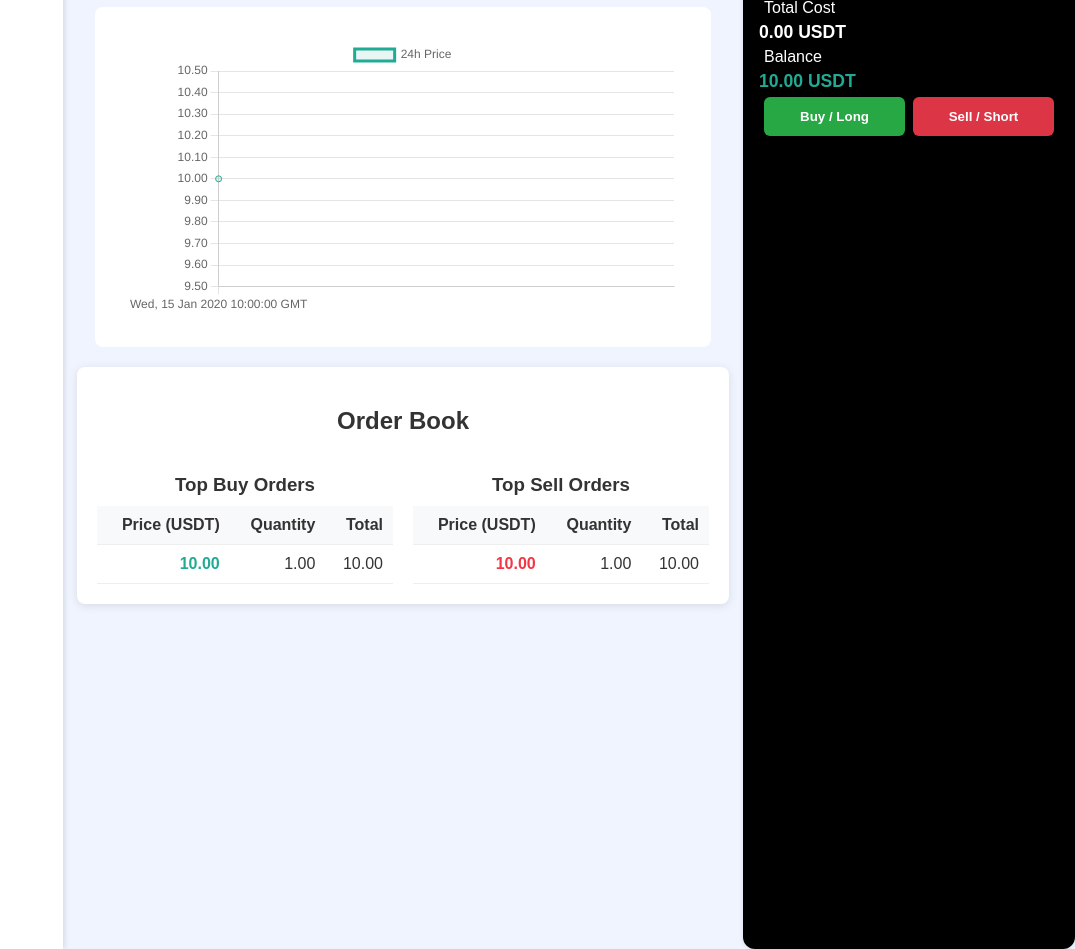
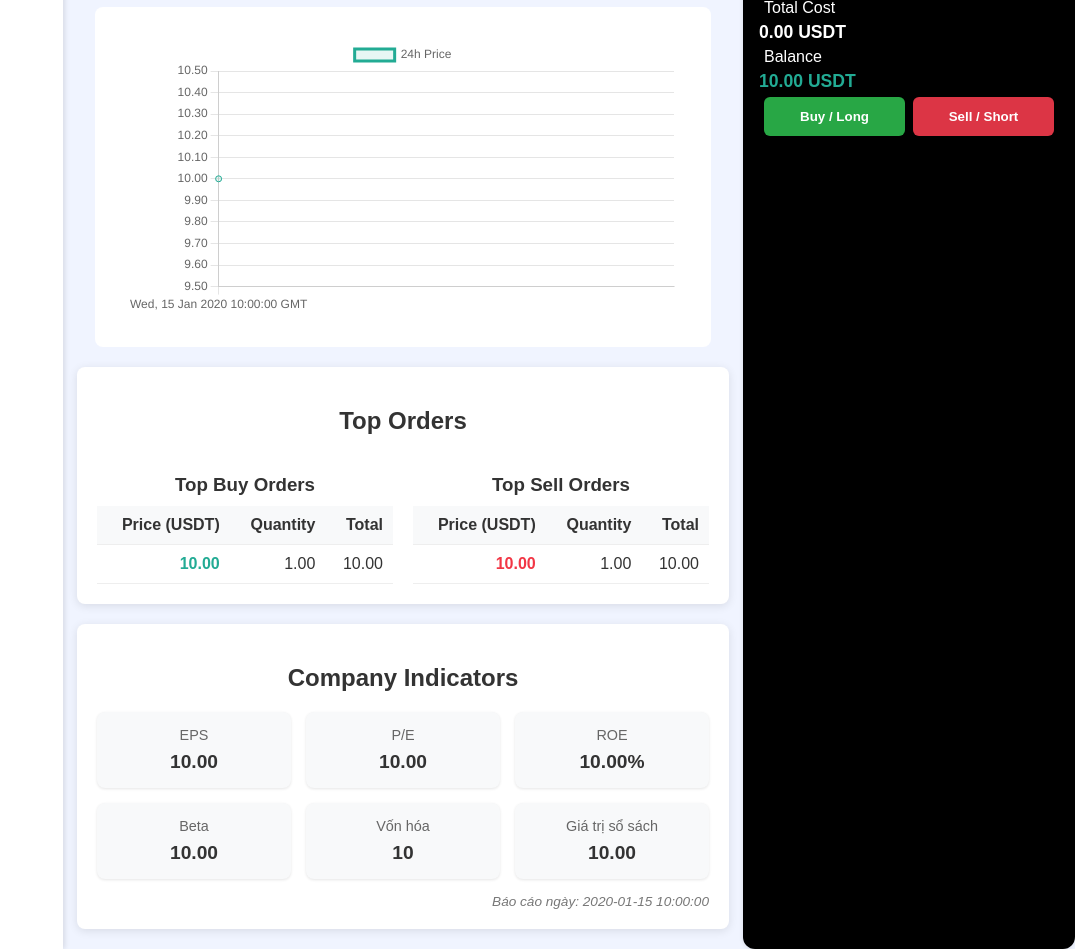
Before and after one commit to thanhdatnguyentk/UIT_PINANCE, a Flask app: page /stocks/1/order in a window 1280 px wide. Shown: the part 450-1399 px from the top of the page, without its empty margins (205-1280 px from the left). Run offline with Flask 3, Linux system fonts and the light colour scheme; the visitor is signed in with stand-in values (Sample User, id 1); a database or web service that is not in the repository returns one stand-in record (values such as "Sample title"); some libraries are stand-ins or nearby versions.

Commit message:
blablabla

```diff
--- a/main.py
+++ b/main.py
@@ -181,9 +181,6 @@ def watchlist():
 def deposit():
     if not session.get('user_id'):
         return redirect(url_for('login'))
-
-    flash('Tính năng hiện không khả dụng', 'error')
-    return redirect(url_for('dashboard'))
     conn = get_conn()
     cur = conn.cursor(cursor_factory=extras.DictCursor)
     # Lấy thông tin user cho dropdown
@@ -215,8 +212,6 @@ def withdraw():
     if not session.get('user_id'):
         return redirect(url_for('login'))
 
-    flash('Tính năng hiện không khả dụng', 'error')
-    return redirect(url_for('dashboard'))
     conn = get_conn()
     cur = conn.cursor(cursor_factory=extras.DictCursor)
     # Lấy thông tin user cho dropdown
@@ -434,6 +429,19 @@ def order_entry(stock_id):
     )
     company = cur.fetchone()
 
+    # Lấy thông tin công ty từ bảng company_indicators
+    cur.execute(
+        """
+        SELECT ci.*
+        FROM company_indicators ci
+        JOIN stocks s ON ci.company_id = s.company_id
+        WHERE s.stock_id = %s
+        ORDER BY ci.report_date DESC
+        LIMIT 1;
+        """, (stock_id,)
+    )
+    company_indicators = cur.fetchone()
+
     # Lấy thông tin giá tham chiếu, giá trần, giá sàn mới nhất
     cur.execute(
         """
@@ -581,8 +589,8 @@ def order_entry(stock_id):
                           company=company,
                           top_buy_orders=top_buy_orders,
                           top_sell_orders=top_sell_orders,
-                          price_info=price_info)
-
+                          price_info=price_info,
+                          company_indicators=company_indicators)
 
 @app.route('/transactions')
 def transactions():
--- a/templates/admin/admin_user_profits.html
+++ b/templates/admin/admin_user_profits.html
@@ -19,8 +19,8 @@
       {%- endmacro %}
       <th>{{ sort_link('user_id', 'ID') }}</th>
       <th>{{ sort_link('full_name', 'Họ Tên') }}</th>
-      <th>{{ sort_link('realized_pnl', 'Realized PnL') }}</th>
-      <th>{{ sort_link('total_assets', 'Total Assets') }}</th>
+      <th>{{ sort_link('realized_pnl', 'Lợi nhuận') }}</th>
+      <th>{{ sort_link('total_assets', 'Tổng giá trị tài sản') }}</th>
       <th>Hành động</th>
     </tr>
   </thead>
--- a/templates/order_entry.html
+++ b/templates/order_entry.html
@@ -8,6 +8,84 @@
     <link rel="stylesheet" href="{{ url_for('static', filename='css/style.css') }}" />
     <script src="https://cdn.jsdelivr.net/npm/chart.js"></script>
     <style>
+        .company-indicators-section {
+        background-color: #ffffff;
+        border-radius: 8px;
+        box-shadow: 0 2px 10px rgba(0, 0, 0, 0.1);
+        padding: 20px;
+        margin: 20px auto;
+        width: 90%;
+        max-width: 1200px;
+    }
+
+    .company-indicators-section h2 {
+        text-align: center;
+        margin-bottom: 20px;
+        color: #333;
+        font-size: 1.5rem;
+    }
+
+    .indicator-container {
+        display: flex;
+        flex-wrap: wrap;
+        justify-content: space-between;
+        gap: 15px;
+    }
+
+    .indicator-box {
+        background-color: #f8f9fa;
+        border-radius: 8px;
+        padding: 15px;
+        box-shadow: 0 1px 3px rgba(0, 0, 0, 0.1);
+        flex: 1;
+        min-width: 150px;
+        display: flex;
+        flex-direction: column;
+        align-items: center;
+        transition: transform 0.2s;
+    }
+
+    .indicator-box:hover {
+        transform: translateY(-3px);
+        box-shadow: 0 4px 6px rgba(0, 0, 0, 0.1);
+    }
+
+    .indicator-label {
+        color: #666;
+        font-size: 0.9em;
+        margin-bottom: 8px;
+    }
+
+    .indicator-value {
+        color: #333;
+        font-size: 1.2em;
+        font-weight: bold;
+    }
+
+    .indicator-date {
+        text-align: right;
+        margin-top: 15px;
+        font-size: 0.85em;
+        color: #777;
+        font-style: italic;
+    }
+
+    .no-data {
+        text-align: center;
+        padding: 20px;
+        color: #999;
+        font-style: italic;
+    }
+
+    @media (max-width: 768px) {
+        .indicator-container {
+            flex-direction: column;
+        }
+
+        .indicator-box {
+            width: 100%;
+        }
+    }
         .order-book {
             background-color: #ffffff;
             border-radius: 8px;
@@ -289,7 +367,7 @@
 
                 <!-- Order Book Section -->
                 <div class="order-book">
-                    <h2>Order Book</h2>
+                    <h2>Top Orders</h2>
                     <div class="order-tables">
                         <!-- Top Buy Orders -->
                         <div class="buy-orders">
@@ -347,6 +425,42 @@
                             </table>
                         </div>
                     </div>
+                </div>
+                <div class="company-indicators-section">
+                    <h2>Company Indicators</h2>
+                    {% if company_indicators %}
+                    <div class="indicator-container">
+                        <div class="indicator-box">
+                            <span class="indicator-label">EPS</span>
+                            <span class="indicator-value">{{ "{:,.2f}".format(company_indicators.eps) if company_indicators.eps else 'N/A' }}</span>
+                        </div>
+                        <div class="indicator-box">
+                            <span class="indicator-label">P/E</span>
+                            <span class="indicator-value">{{ "{:,.2f}".format(company_indicators.pe_ratio) if company_indicators.pe_ratio else 'N/A' }}</span>
+                        </div>
+                        <div class="indicator-box">
+                            <span class="indicator-label">ROE</span>
+                            <span class="indicator-value">{{ "{:,.2f}%".format(company_indicators.roe) if company_indicators.roe else 'N/A' }}</span>
+                        </div>
+                        <div class="indicator-box">
+                            <span class="indicator-label">Beta</span>
+                            <span class="indicator-value">{{ "{:,.2f}".format(company_indicators.beta) if company_indicators.beta else 'N/A' }}</span>
+                        </div>
+                        <div class="indicator-box">
+                            <span class="indicator-label">Vốn hóa</span>
+                            <span class="indicator-value">{{ "{:,.0f}".format(company_indicators.market_cap) if company_indicators.market_cap else 'N/A' }}</span>
+                        </div>
+                        <div class="indicator-box">
+                            <span class="indicator-label">Giá trị sổ sách</span>
+                            <span class="indicator-value">{{ "{:,.2f}".format(company_indicators.book_value) if company_indicators.book_value else 'N/A' }}</span>
+                        </div>
+                    </div>
+                    <div class="indicator-date">
+                        Báo cáo ngày: {{ company_indicators.report_date }}
+                    </div>
+                    {% else %}
+                    <div class="no-data">Không có dữ liệu chỉ số công ty</div>
+                    {% endif %}
                 </div>
             </div>
 
```
